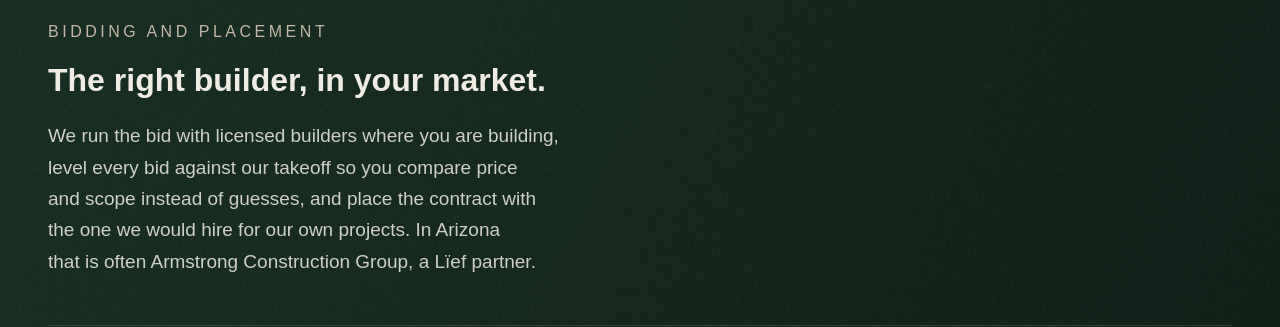
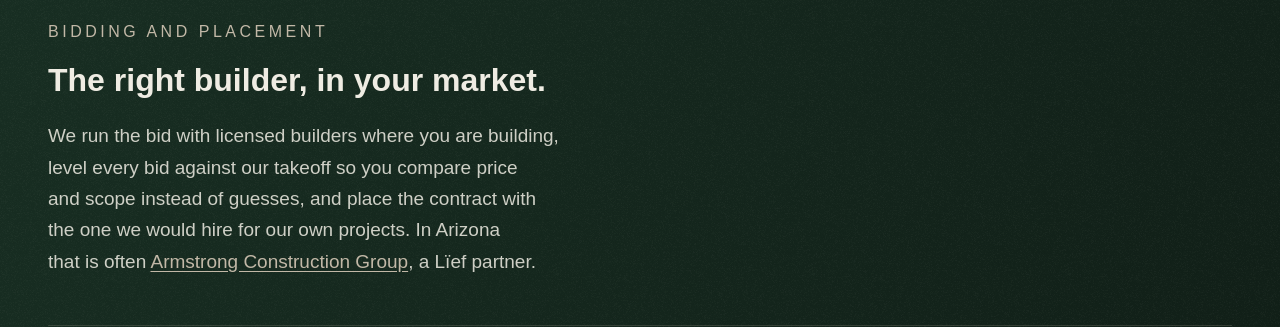
Before and after one commit to common-ground-ventures/lief-builders, a React (Vite) app: page / in a window 1280 px wide. Shown: the part 1980-2307 px from the top of the page. Built offline with nearby package versions, Linux system fonts and the light colour scheme; a web font is replaced by a local one.

Commit message:
Link Armstrong Construction Group to acgarizona.com on the home page
First mention only, in the Bidding and Placement lane. Same inline link
style as the existing Kanopi and FAQ links, new tab with rel noopener.
No wording change.

Co-Authored-By: Claude Opus 5.5 <noreply@anthropic.com>

```diff
--- a/src/components/Services.tsx
+++ b/src/components/Services.tsx
@@ -22,7 +22,7 @@ const services: ServiceData[] = [
     num: "02",
     label: "BIDDING AND PLACEMENT",
     title: "The right builder, in your market.",
-    body: "We run the bid with licensed builders where you are building, level every bid against our takeoff so you compare price and scope instead of guesses, and place the contract with the one we would hire for our own projects. In Arizona that is often Armstrong Construction Group, a Lïef partner.",
+    body: <>We run the bid with licensed builders where you are building, level every bid against our takeoff so you compare price and scope instead of guesses, and place the contract with the one we would hire for our own projects. In Arizona that is often <a href="https://acgarizona.com" target="_blank" rel="noopener noreferrer" style={{ color: "var(--v2-neon)", textDecoration: "underline", textUnderlineOffset: "3px" }}>Armstrong Construction Group</a>, a Lïef partner.</>,
   },
   {
     num: "03",
```
